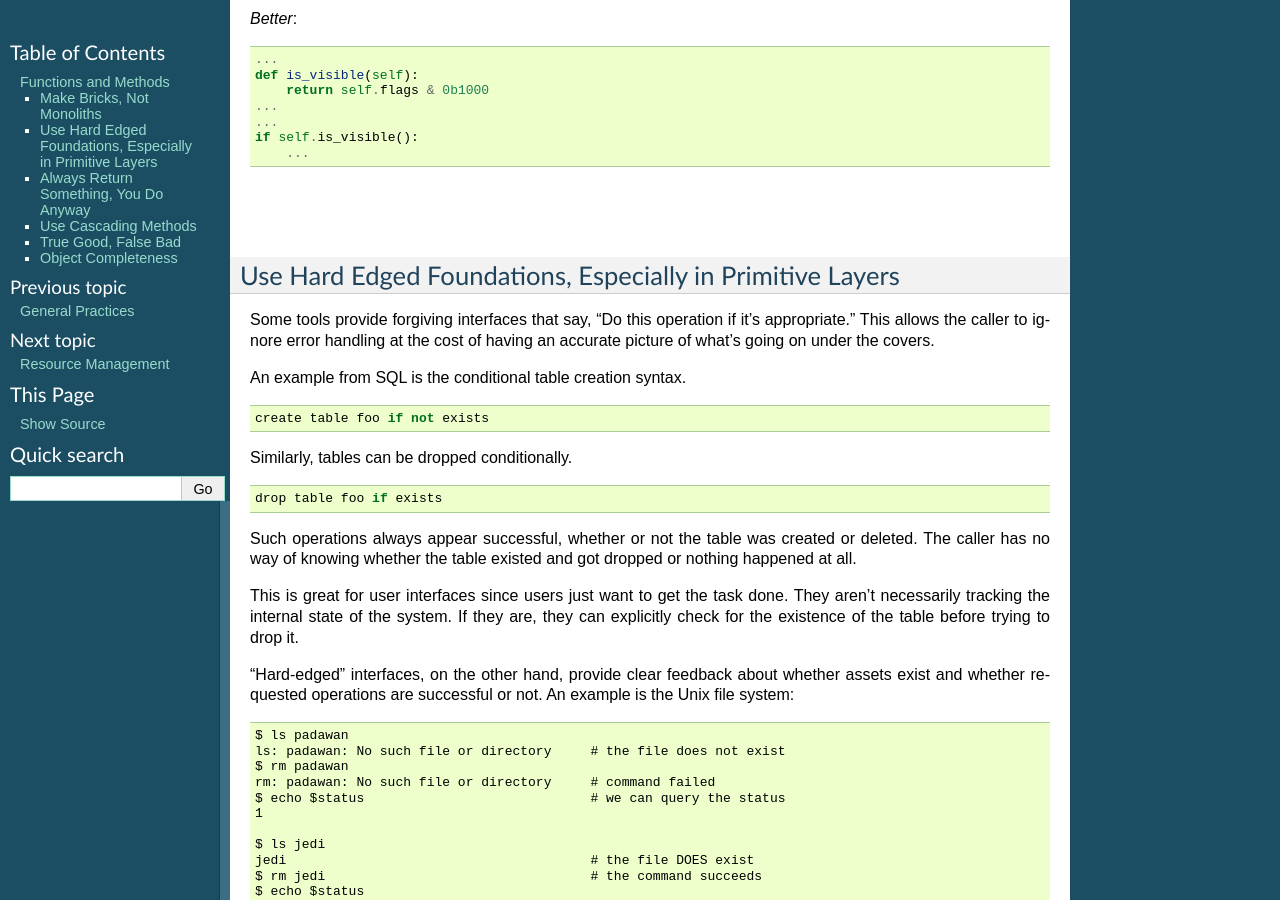
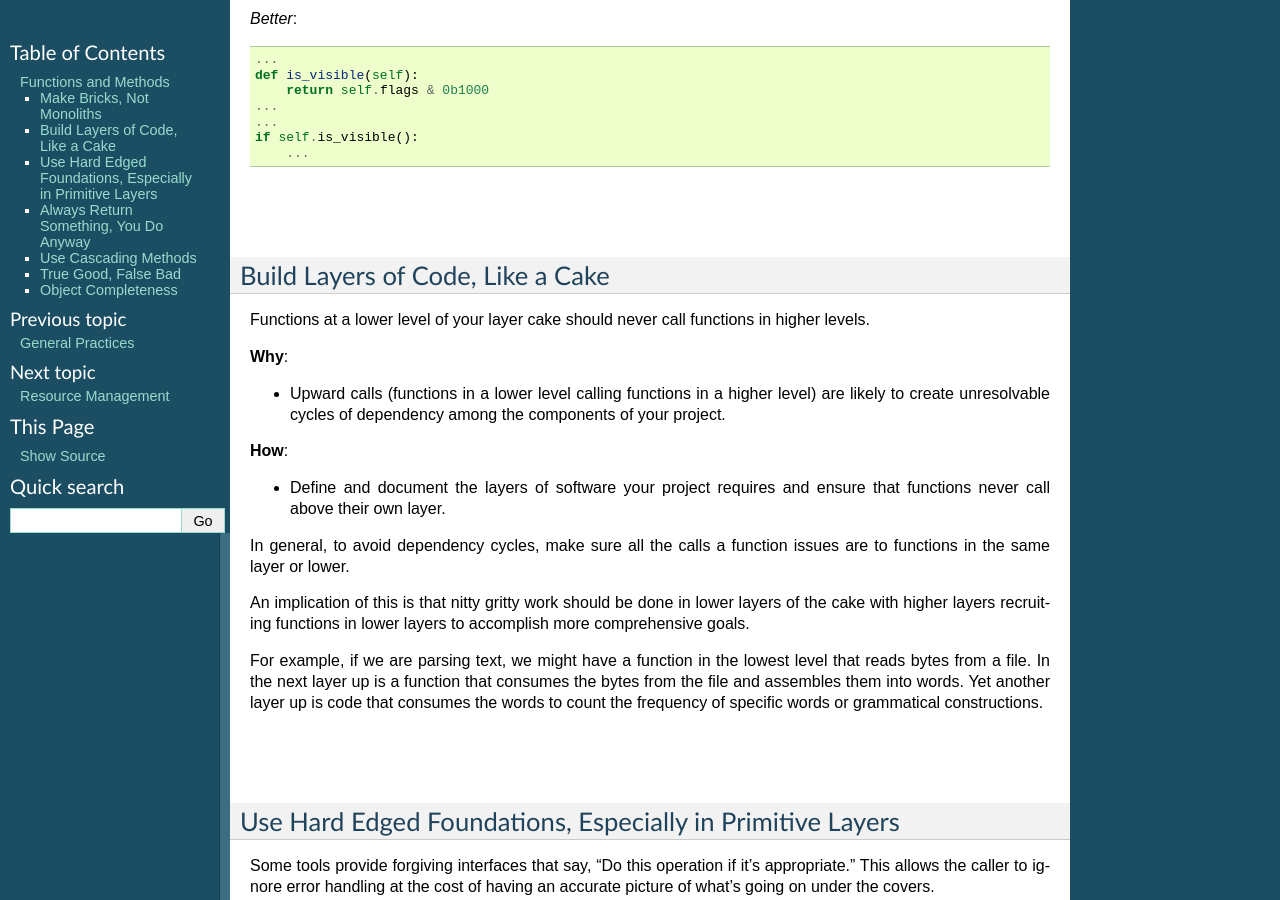
Before and after one commit to tbarron/PyBP, a Sphinx documentation site: the page built from docs/s-funcmeth.txt, in a window 1280 px wide and 900 px high, scrolled down 690 px. Built offline with Sphinx 7.4.7, drawn with Linux system fonts in a browser that asks for light colours.

Commit message:
LC: Add chapter on structuring code like a layer cake

```diff
--- /dev/null
+++ b/docs/c-layer-cake.txt
@@ -0,0 +1,33 @@
+Build Layers of Code, Like a Cake
+------------------------------------------------------------
+
+Functions at a lower level of your layer cake should never call functions
+in higher levels.
+
+**Why**:
+
+* Upward calls (functions in a lower level calling functions in a higher
+  level) are likely to create unresolvable cycles of dependency among the
+  components of your project.
+
+**How**:
+
+* Define and document the layers of software your project requires and
+  ensure that functions never call above their own layer.
+
+In general, to avoid dependency cycles, make sure all the calls a function
+issues are to functions in the same layer or lower.
+
+An implication of this is that nitty gritty work should be done in lower
+layers of the cake with higher layers recruiting functions in lower
+layers to accomplish more comprehensive goals.
+
+For example, if we are parsing text, we might have a function in the lowest
+level that reads bytes from a file. In the next layer up is a function that
+consumes the bytes from the file and assembles them into words. Yet another
+layer up is code that consumes the words to count the frequency of specific
+words or grammatical constructions.
+
+|
+|
+|
--- a/docs/s-funcmeth.txt
+++ b/docs/s-funcmeth.txt
@@ -2,6 +2,7 @@ Functions and Methods
 ============================================================
 
 .. include:: c-bricks.txt
+.. include:: c-layer-cake.txt
 .. include:: c-foundation.txt
 .. include:: c-return.txt
 .. include:: c-cascade.txt
```
